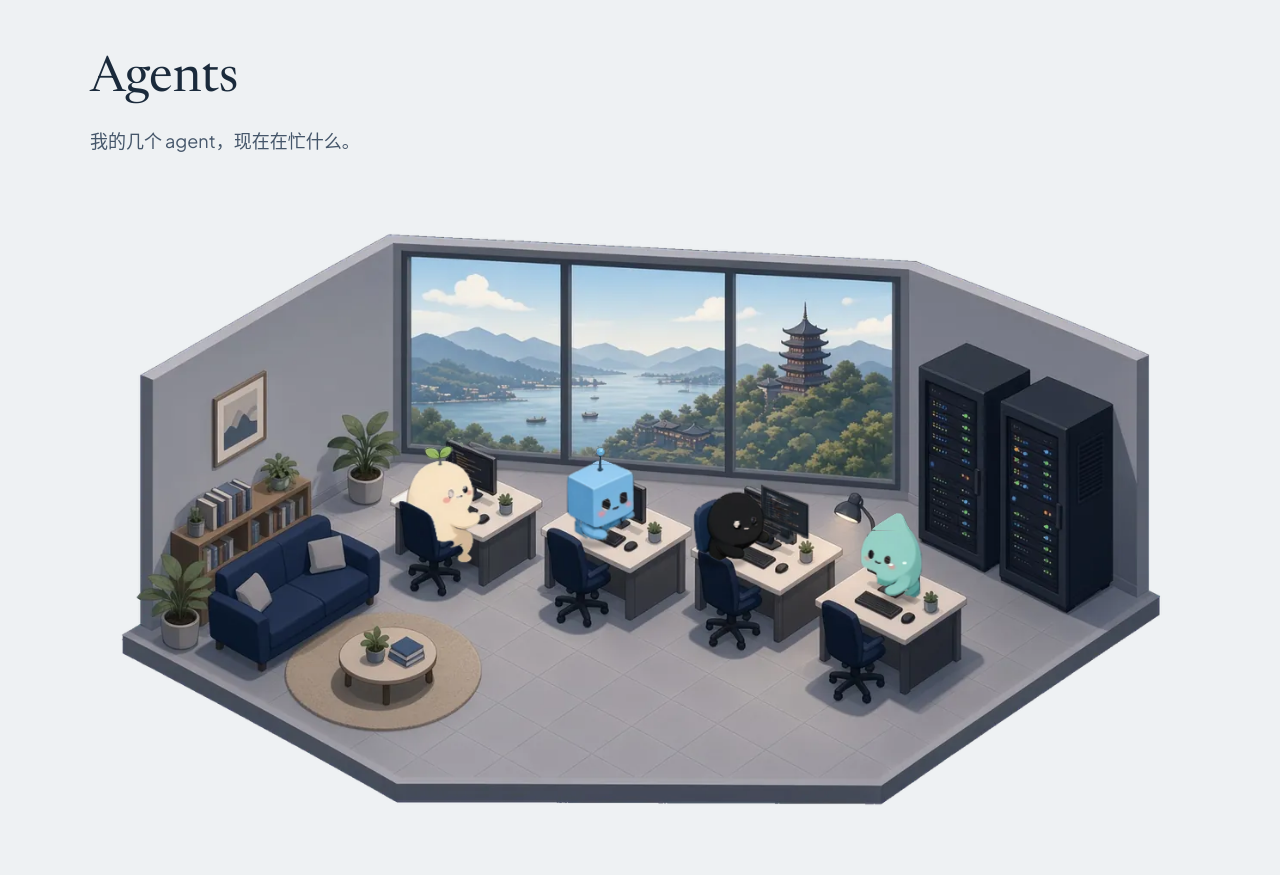
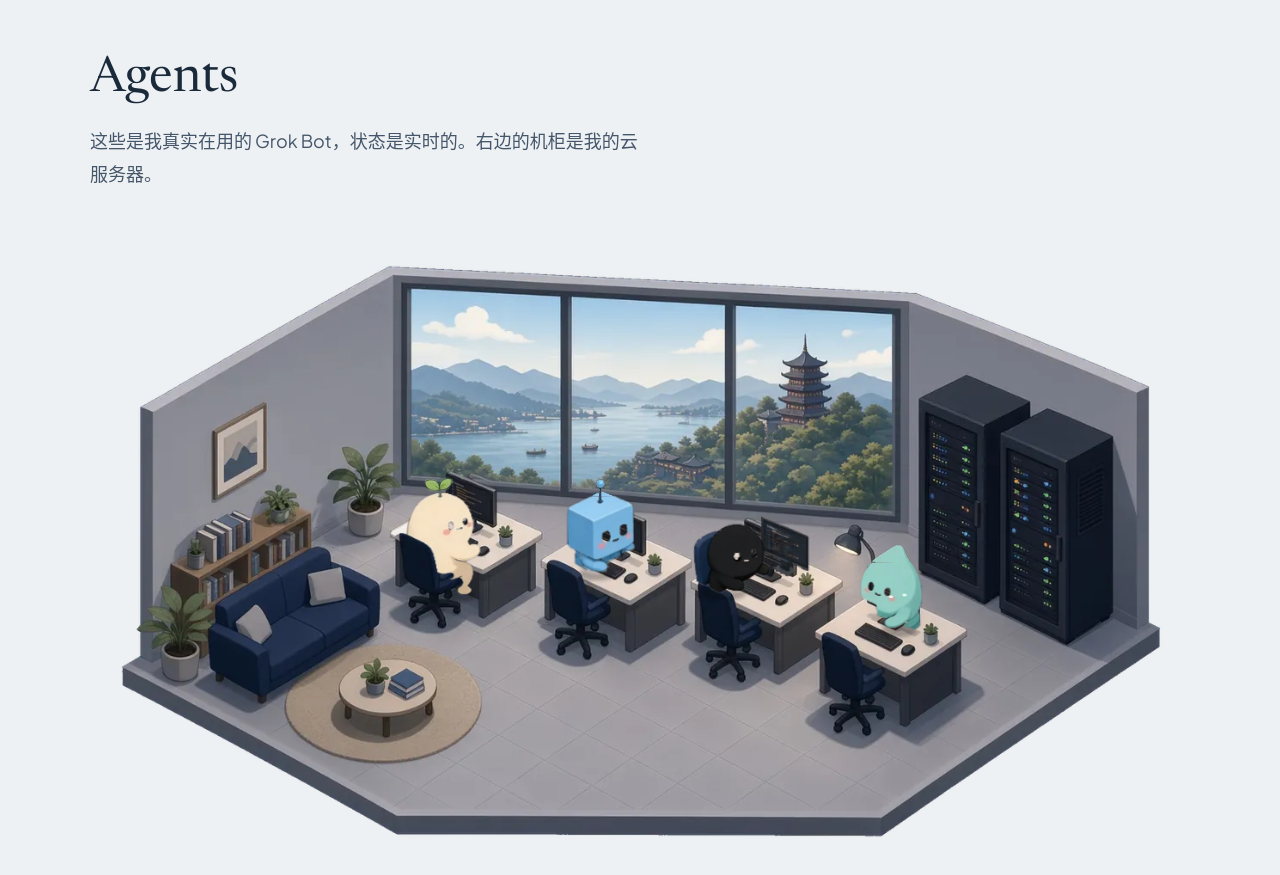
Before and after one commit to Tokunaga-X/personal-site, a React (Vite) app: page / in a window 1280 px wide. Shown: the part 2840-3715 px from the top of the page. Built offline with nearby package versions, Linux system fonts and the light colour scheme; no server answers.

Commit message:
Say the studio bots are the ones I use, and the racks are my servers.
Co-authored-by: TokunagaX <officialxyc@gmail.com>

```diff
--- a/src/app/constants/translations.ts
+++ b/src/app/constants/translations.ts
@@ -40,7 +40,7 @@ export const translations = {
     stackSecurity: "Security",
 
     agents: "Agents",
-    agentsLead: "A few of my agents, and what they're up to.",
+    agentsLead: "These are the Grok Bots I actually use, and their status is live. The racks on the right are my cloud servers.",
     agentsScene: "Pixel studio of agents at their desks",
     agentsTea: "Tea",
     agentsNoTasks: "No scheduled tasks",
@@ -126,7 +126,7 @@ export const translations = {
     stackSecurity: "安全",
 
     agents: "Agents",
-    agentsLead: "我的几个 agent，现在在忙什么。",
+    agentsLead: "这些是我真实在用的 Grok Bot，状态是实时的。右边的机柜是我的云服务器。",
     agentsScene: "像素工作室，几个 agent 在各自的工位上",
     agentsTea: "茶水",
     agentsNoTasks: "暂无定时任务",
```
